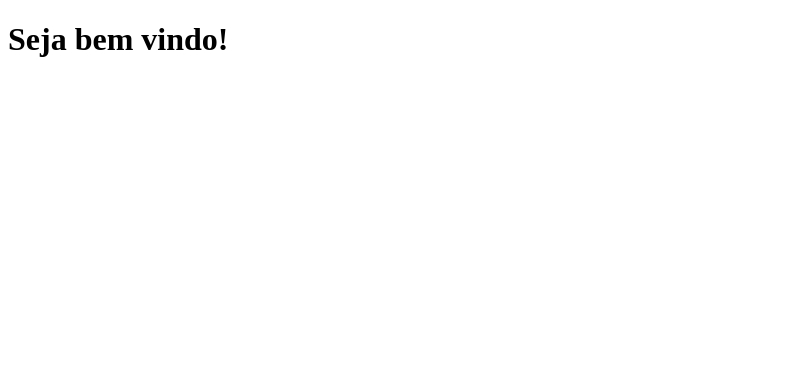
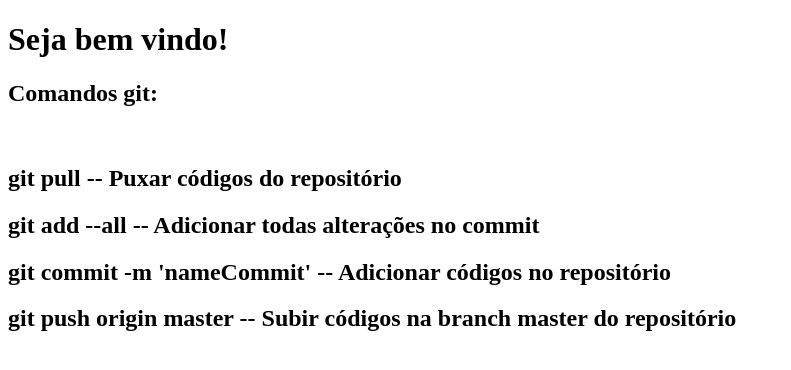
Before and after one commit to AlbertoMar7ins/MeConnect, a plain HTML site: page App/init.html in a window 1280 px wide. Shown: the whole page, without its empty margins (0-791 px from the left). Drawn offline with Linux system fonts and the light colour scheme.

Commit message:
comandosGit

```diff
--- a/App/init.html
+++ b/App/init.html
@@ -8,5 +8,11 @@
 </head>
 <body>
     <h1>Seja bem vindo!</h1>
+    <h2>Comandos git:</h2>
+    <br>
+    <h2>git pull -- Puxar códigos do repositório</h2>
+    <h2>git add --all -- Adicionar todas alterações no commit</h2>
+    <h2>git commit -m 'nameCommit' -- Adicionar códigos no repositório</h2>
+    <h2>git push origin master -- Subir códigos na branch master do repositório</h2>
 </body>
 </html>
```
